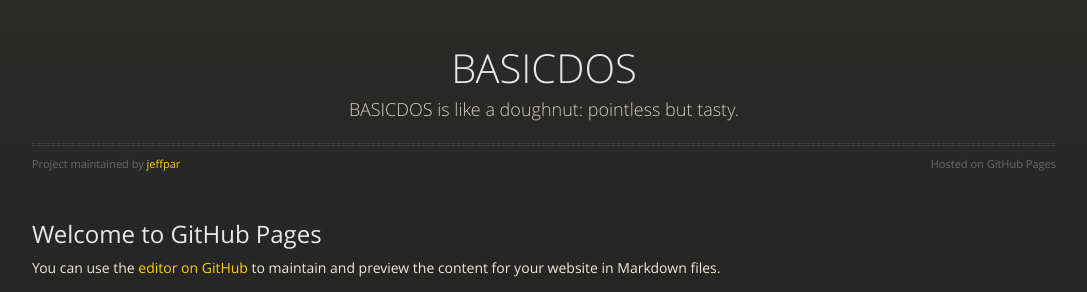
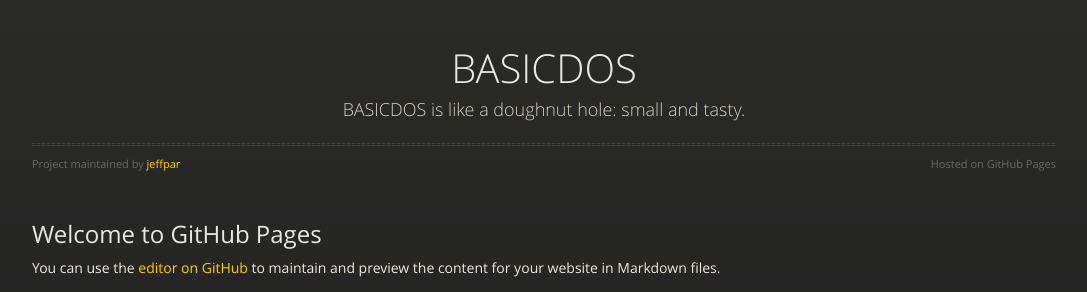
Before and after one commit to jeffpar/basicdos, a Jekyll site: the page built from README.md, in a window 1280 px wide. Shown: the top 292 px of the page, without its empty margins (96-1183 px from the left). Built offline with Jekyll 4.4.1, drawn with Linux system fonts in a browser that asks for light colours; our own code applies the rules of GitHub Pages for plain Markdown files.

Commit message:
Updated site description

```diff
--- a/_config.yml
+++ b/_config.yml
@@ -2,8 +2,7 @@
 
 title: BASICDOS
 domain: basicdos.com
-tagline: Where past, present and future intersect.
-description: "BASICDOS is like a doughnut: pointless but tasty."
+description: "BASICDOS is like a doughnut hole: small and tasty."
 author: Jeff Parsons
 data_dir: configs
 left_brace: "{"
```
